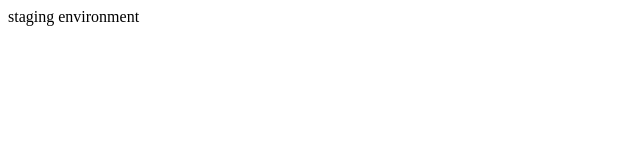
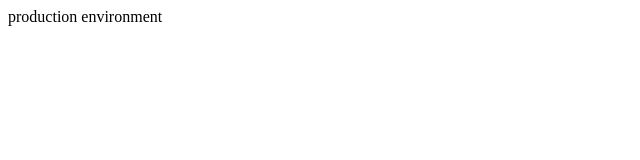
Before and after one commit to gaurij-cuelogic/repository1, a plain HTML site: page index.html in a window 1280 px wide. Shown: the full height of the page, 0-640 px from the left. Drawn offline with Linux system fonts and the light colour scheme.

Commit message:
index.html added in production

```diff
--- a/index.html
+++ b/index.html
@@ -1,6 +1,6 @@
 <html>
 <head> </head>
 <body>
-<p> staging environment </p>
+<p> production environment </p>
 </body>
 </html>
```
